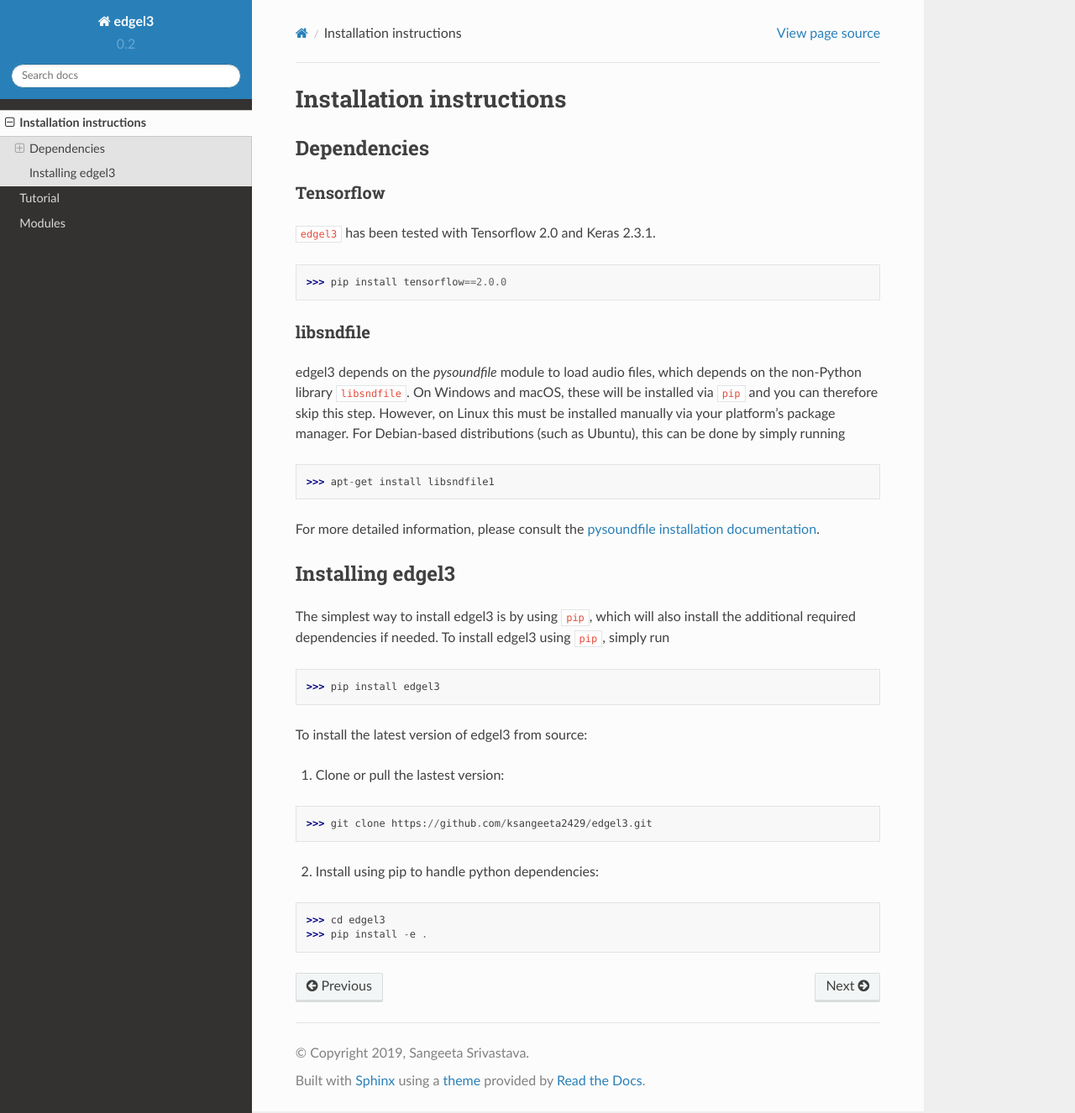
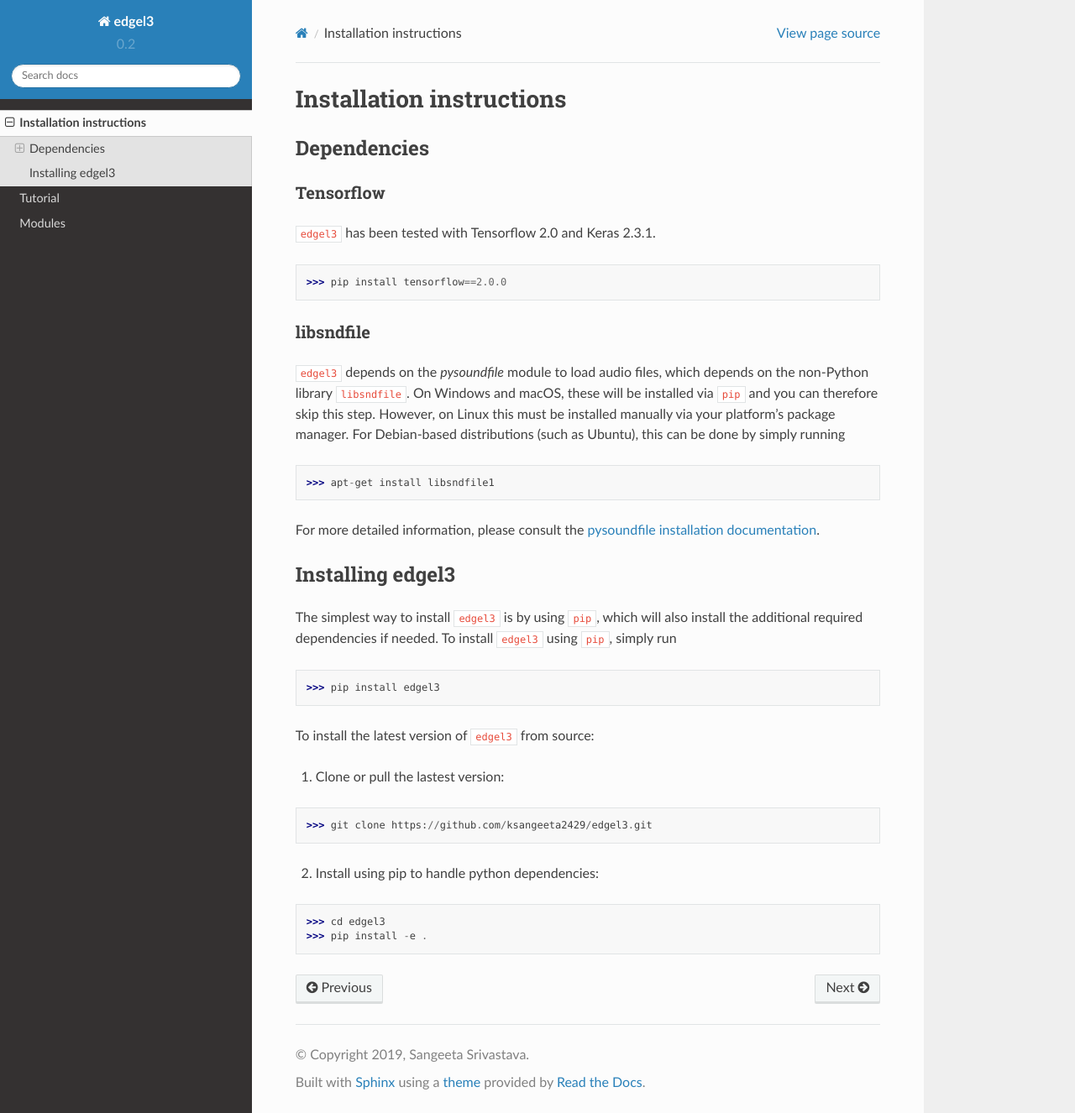
Before and after one commit to ksangeeta2429/edgel3, a Sphinx documentation site: the page built from docs/source/installation.rst, in a window 1280 px wide and 1326 px high. Shown: the whole window at 84% size. Built offline with Sphinx 7.4.7 and the Read the Docs theme 2.0.0, drawn with Linux system fonts in a browser that asks for light colours.

Commit message:
Formatting

```diff
--- a/docs/source/installation.rst
+++ b/docs/source/installation.rst
@@ -13,7 +13,7 @@ __________
 
 libsndfile
 __________
-edgel3 depends on the `pysoundfile` module to load audio files, which depends on the non-Python library
+``edgel3`` depends on the `pysoundfile` module to load audio files, which depends on the non-Python library
 ``libsndfile``. On Windows and macOS, these will be installed via ``pip`` and you can therefore skip this step.
 However, on Linux this must be installed manually via your platform's package manager.
 For Debian-based distributions (such as Ubuntu), this can be done by simply running
@@ -26,12 +26,12 @@ For more detailed information, please consult the
 
 Installing edgel3
 -----------------
-The simplest way to install edgel3 is by using ``pip``, which will also install the additional required dependencies
-if needed. To install edgel3 using ``pip``, simply run
+The simplest way to install ``edgel3`` is by using ``pip``, which will also install the additional required dependencies
+if needed. To install ``edgel3`` using ``pip``, simply run
 
 >>> pip install edgel3
 
-To install the latest version of edgel3 from source:
+To install the latest version of ``edgel3`` from source:
 
 1. Clone or pull the lastest version:
 
```
